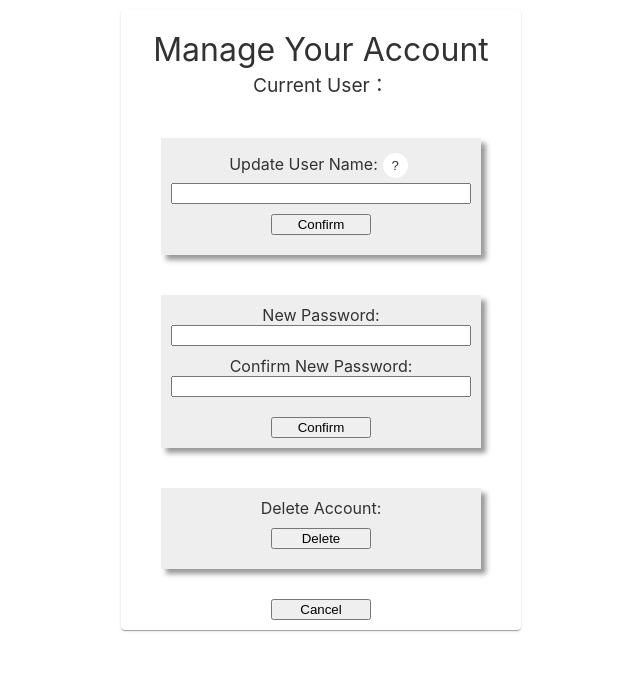
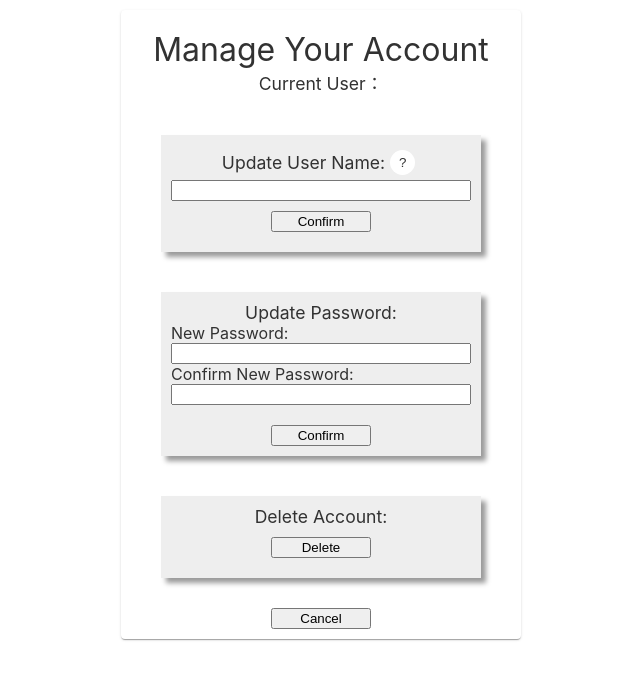
Before and after one commit to zhangtingbo/AudioHubWebApp, a React (Create React App) app: page /manageaccount in a window 1280 px wide. Shown: the top 680 px of the page, without its empty margins (319-959 px from the left). Built offline with nearby package versions, Linux system fonts and the light colour scheme.

Commit message:
change title

```diff
--- a/src/components/ManageAccountPage.jsx
+++ b/src/components/ManageAccountPage.jsx
@@ -33,6 +33,7 @@ const useStyles = makeStyles((theme) => ({
     flexDirection: 'column',
     margin:'10px'
   },
+  inputGrpTitle:{display:'flex',margin:'0 auto',paddingButton:'10px'},
   h2:{
     display:'block',
     height:'40px',
@@ -40,11 +41,8 @@ const useStyles = makeStyles((theme) => ({
   },
   h3:{
     display:'block',
-    fontSize:'1.2em'
-  },
-  h4:{
-    display:'block',
-    fontSize:'1em'
+    fontSize:'1.1em',
+    alignSelf:'center'
   },
   message:{
     fontSize:'1em',
@@ -70,7 +68,9 @@ const useStyles = makeStyles((theme) => ({
     width:'100px',
     margin:'10px auto'
   },
-
+  label:{
+    alignSelf:'baseline'
+  },
   buttonGrp:{
     display:'flex',
     flexDirection:'row',
@@ -259,8 +259,8 @@ function ManageAccountPage(props){
       {/* Change username */}
       <div className={classes.basecontainer}>
         <div className={classes.inputGrp}>
-          <div>
-            <label htmlFor="newusername">Update User Name:</label>
+          <div className={classes.inputGrpTitle}>
+            <label className={classes.h3} htmlFor="newusername">Update User Name:</label>
             <button className={classes.infoButton}
                 onMouseOver={handleMouseOver}
                 onMouseLeave={handleMouseLeave}>
@@ -286,7 +286,12 @@ function ManageAccountPage(props){
       {/* Change password */}
       <div className={classes.basecontainer}>
           <div className={classes.inputGrp}>
-            <label htmlFor="password">New Password:</label>
+
+            <div className={classes.inputGrpTitle}>
+              <label className={classes.h3} htmlFor="newpassword">Update Password:</label>
+            </div>
+
+            <label className={classes.label} htmlFor="password">New Password:</label>
             <InputWithDebounce
               type="password"
               id="password"
@@ -295,10 +300,8 @@ function ManageAccountPage(props){
               delay={500}
             />
             <label className={`password-strength ${strength}`}></label>
-          </div>
 
-          <div className={classes.inputGrp}>
-            <label htmlFor="confirmPassword">Confirm New Password:</label>
+            <label className={classes.label} htmlFor="confirmPassword">Confirm New Password:</label>
             <input
                 type="password"
                 id="confirmPassword"
@@ -313,7 +316,7 @@ function ManageAccountPage(props){
       {/* delete account */}
       <div className={classes.basecontainer}>
         <div className={classes.inputGrp}>
-          <label htmlFor="deleteaccount">Delete Account:</label>
+          <label className={classes.h3} htmlFor="deleteaccount">Delete Account:</label>
           <button className={classes.button} onClick={()=>handleOpenConfirm(true)}>Delete</button>
         </div>
 
```
